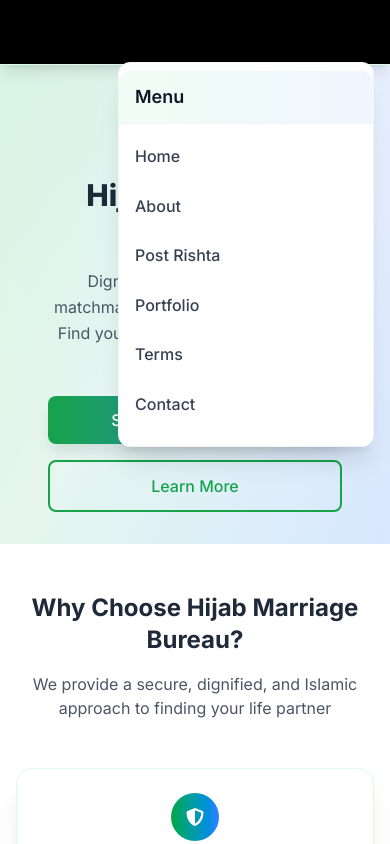
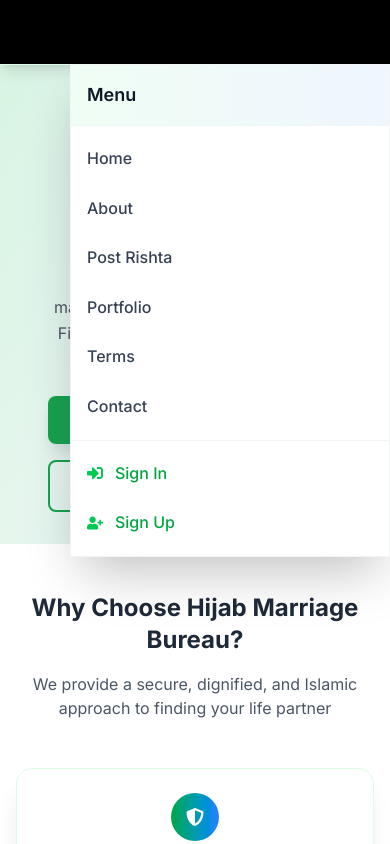
Before and after one commit to shahemwafi/hijabm, a Next.js app: page / in a window 390 px wide. Both pictures are taken after a click on the button "Toggle menu". Shown: the top 844 px of the page. Built offline with nearby package versions, Linux system fonts and the light colour scheme; no server answers.

Commit message:
Fix: Make navbar and dropdown fully mobile-responsive with improved UX and accessibility

```diff
--- a/src/app/layout.tsx
+++ b/src/app/layout.tsx
@@ -46,8 +46,11 @@
                     <div className="w-8 h-8 bg-gradient-to-r from-green-600 to-blue-500 rounded-lg flex items-center justify-center">
                       <span className="text-white font-bold text-sm">H</span>
                     </div>
-                    <span className="font-poppins font-semibold text-lg sm:text-xl text-gray-800">
+                    <span className="font-poppins font-semibold text-sm sm:text-lg lg:text-xl text-gray-800 hidden sm:block">
                       Hijab Marriage Bureau
+                    </span>
+                    <span className="font-poppins font-semibold text-sm text-gray-800 sm:hidden">
+                      HMB
                     </span>
                   </Link>
                 </div>
@@ -92,8 +95,8 @@
                   </Link>
                 </div>
 
-                {/* User Profile Dropdown */}
-                <div className="flex items-center">
+                {/* User Profile Dropdown - Desktop Only */}
+                <div className="hidden md:flex items-center">
                   <ClientUserProfileDropdown />
                 </div>
 
--- a/src/components/MobileNavigation.tsx
+++ b/src/components/MobileNavigation.tsx
@@ -1,11 +1,15 @@
 
 "use client";
-import { useState } from "react";
+import { useState, useEffect, useRef } from "react";
 import Link from "next/link";
-import { FaBars, FaTimes } from "react-icons/fa";
+import { FaBars, FaTimes, FaUser, FaSignInAlt, FaUserPlus, FaShieldAlt } from "react-icons/fa";
+import { useAuth } from "@/contexts/AuthContext";
 
 export default function MobileNavigation() {
   const [isOpen, setIsOpen] = useState(false);
+  const { user, logout } = useAuth();
+  const menuRef = useRef<HTMLDivElement>(null);
+  const buttonRef = useRef<HTMLButtonElement>(null);
 
   const toggleMenu = () => {
     setIsOpen(!isOpen);
@@ -15,13 +19,49 @@
     setIsOpen(false);
   };
 
+  // Close menu when clicking outside
+  useEffect(() => {
+    function handleClickOutside(event: MouseEvent) {
+      if (
+        menuRef.current &&
+        !menuRef.current.contains(event.target as Node) &&
+        buttonRef.current &&
+        !buttonRef.current.contains(event.target as Node)
+      ) {
+        setIsOpen(false);
+      }
+    }
+
+    // Close menu on escape key
+    function handleEscapeKey(event: KeyboardEvent) {
+      if (event.key === 'Escape') {
+        setIsOpen(false);
+      }
+    }
+
+    if (isOpen) {
+      document.addEventListener('mousedown', handleClickOutside);
+      document.addEventListener('keydown', handleEscapeKey);
+      // Prevent body scroll when menu is open
+      document.body.style.overflow = 'hidden';
+    }
+
+    return () => {
+      document.removeEventListener('mousedown', handleClickOutside);
+      document.removeEventListener('keydown', handleEscapeKey);
+      document.body.style.overflow = 'unset';
+    };
+  }, [isOpen]);
+
   return (
     <div className="relative">
       {/* Hamburger Button */}
       <button
+        ref={buttonRef}
         onClick={toggleMenu}
-        className="p-2 rounded-md text-gray-700 hover:text-green-600 hover:bg-gray-100 transition-colors duration-200"
+        className="p-2 rounded-md text-gray-700 hover:text-green-600 hover:bg-gray-100 transition-colors duration-200 focus:outline-none focus:ring-2 focus:ring-green-500 focus:ring-offset-2"
         aria-label="Toggle menu"
+        aria-expanded={isOpen}
       >
         {isOpen ? (
           <FaTimes className="h-6 w-6" />
@@ -32,15 +72,28 @@
 
       {/* Mobile Menu */}
       {isOpen && (
-        <div className="absolute right-0 mt-2 w-64 bg-white rounded-xl shadow-xl border border-gray-100 py-2 z-50 animate-fade-in">
-          <div className="px-4 py-3 border-b border-gray-100 bg-gradient-to-r from-green-50 to-blue-50 rounded-t-xl">
+        <>
+          {/* Backdrop */}
+          <div
+            className="fixed inset-0 bg-black bg-opacity-50 z-40"
+            onClick={closeMenu}
+          />
+
+          {/* Menu Content */}
+          <div
+            ref={menuRef}
+            className="fixed top-16 right-0 w-80 max-h-[calc(100vh-4rem)] bg-white shadow-2xl border border-gray-100 z-50 transform transition-transform duration-300 ease-in-out overflow-y-auto"
+          >
+            {/* Header */}
+            <div className="px-4 py-4 border-b border-gray-100 bg-gradient-to-r from-green-50 to-blue-50">
               <h3 className="font-semibold text-gray-900 text-lg">Menu</h3>
             </div>
 
+            {/* Navigation Links */}
             <div className="py-2">
               <Link
                 href="/"
-              className="flex items-center px-4 py-3 text-gray-700 hover:bg-gray-50 transition-colors duration-200"
+                className="flex items-center px-4 py-3 text-gray-700 hover:bg-gray-50 transition-colors duration-200 active:bg-gray-100"
                 onClick={closeMenu}
               >
                 <span className="font-medium">Home</span>
@@ -48,7 +101,7 @@
 
               <Link
                 href="/about"
-              className="flex items-center px-4 py-3 text-gray-700 hover:bg-gray-50 transition-colors duration-200"
+                className="flex items-center px-4 py-3 text-gray-700 hover:bg-gray-50 transition-colors duration-200 active:bg-gray-100"
                 onClick={closeMenu}
               >
                 <span className="font-medium">About</span>
@@ -56,7 +109,7 @@
 
               <Link
                 href="/pay"
-              className="flex items-center px-4 py-3 text-gray-700 hover:bg-gray-50 transition-colors duration-200"
+                className="flex items-center px-4 py-3 text-gray-700 hover:bg-gray-50 transition-colors duration-200 active:bg-gray-100"
                 onClick={closeMenu}
               >
                 <span className="font-medium">Post Rishta</span>
@@ -64,7 +117,7 @@
 
               <Link
                 href="/portfolio"
-              className="flex items-center px-4 py-3 text-gray-700 hover:bg-gray-50 transition-colors duration-200"
+                className="flex items-center px-4 py-3 text-gray-700 hover:bg-gray-50 transition-colors duration-200 active:bg-gray-100"
                 onClick={closeMenu}
               >
                 <span className="font-medium">Portfolio</span>
@@ -72,7 +125,7 @@
 
               <Link
                 href="/terms"
-              className="flex items-center px-4 py-3 text-gray-700 hover:bg-gray-50 transition-colors duration-200"
+                className="flex items-center px-4 py-3 text-gray-700 hover:bg-gray-50 transition-colors duration-200 active:bg-gray-100"
                 onClick={closeMenu}
               >
                 <span className="font-medium">Terms</span>
@@ -80,21 +133,90 @@
 
               <Link
                 href="/contact"
-              className="flex items-center px-4 py-3 text-gray-700 hover:bg-gray-50 transition-colors duration-200"
+                className="flex items-center px-4 py-3 text-gray-700 hover:bg-gray-50 transition-colors duration-200 active:bg-gray-100"
                 onClick={closeMenu}
               >
                 <span className="font-medium">Contact</span>
               </Link>
             </div>
+
+            {/* User Authentication Section */}
+            <div className="border-t border-gray-100 py-2">
+              {!user ? (
+                <>
+                  <Link
+                    href="/login"
+                    className="flex items-center px-4 py-3 text-green-600 hover:bg-green-50 transition-colors duration-200 active:bg-green-100"
+                    onClick={closeMenu}
+                  >
+                    <FaSignInAlt className="mr-3 text-green-500 flex-shrink-0" />
+                    <span className="font-medium">Sign In</span>
+                  </Link>
+
+                  <Link
+                    href="/register"
+                    className="flex items-center px-4 py-3 text-green-600 hover:bg-green-50 transition-colors duration-200 active:bg-green-100"
+                    onClick={closeMenu}
+                  >
+                    <FaUserPlus className="mr-3 text-green-500 flex-shrink-0" />
+                    <span className="font-medium">Sign Up</span>
+                  </Link>
+                </>
+              ) : (
+                <>
+                  <div className="px-4 py-3 border-b border-gray-100 bg-gradient-to-r from-green-50 to-blue-50">
+                    <div className="flex items-center space-x-3">
+                      <div className="w-10 h-10 bg-gradient-to-r from-green-600 to-blue-500 rounded-full flex items-center justify-center flex-shrink-0">
+                        <span className="text-white font-semibold text-sm">
+                          {user.email?.charAt(0).toUpperCase() || 'U'}
+                        </span>
                       </div>
+                      <div className="flex-1 min-w-0">
+                        <p className="text-sm font-semibold text-gray-900 truncate">
+                          {user.email?.split('@')[0] || 'User'}
+                        </p>
+                        <p className="text-xs text-gray-500 truncate">
+                          {user.email}
+                        </p>
+                      </div>
+                    </div>
+                  </div>
+
+                  <Link
+                    href="/profile"
+                    className="flex items-center px-4 py-3 text-gray-700 hover:bg-gray-50 transition-colors duration-200 active:bg-gray-100"
+                    onClick={closeMenu}
+                  >
+                    <FaUser className="mr-3 text-gray-400 flex-shrink-0" />
+                    <span>My Profile</span>
+                  </Link>
+
+                  {user.isAdmin && (
+                    <Link
+                      href="/admin"
+                      className="flex items-center px-4 py-3 text-blue-600 hover:bg-blue-50 transition-colors duration-200 active:bg-blue-100"
+                      onClick={closeMenu}
+                    >
+                      <FaShieldAlt className="mr-3 text-blue-500 flex-shrink-0" />
+                      <span>Admin Panel</span>
+                    </Link>
                   )}
 
-      {/* Backdrop */}
-      {isOpen && (
-        <div
-          className="fixed inset-0 bg-black bg-opacity-25 z-40"
-          onClick={closeMenu}
-        />
+                  <button
+                    onClick={() => {
+                      logout();
+                      closeMenu();
+                    }}
+                    className="flex items-center px-4 py-3 text-red-600 hover:bg-red-50 transition-colors duration-200 active:bg-red-100 w-full text-left"
+                  >
+                    <FaSignInAlt className="mr-3 text-red-500 flex-shrink-0" />
+                    <span>Sign Out</span>
+                  </button>
+                </>
+              )}
+            </div>
+          </div>
+        </>
       )}
     </div>
   );
--- a/src/components/Postishta.tsx
+++ b/src/components/Postishta.tsx
@@ -62,6 +62,15 @@
         <div className="bg-green-50 text-black border border-green-200 rounded-lg p-4 mb-4 text-left">
           <div className="mb-2 font-semibold text-green-800">
             Pay via Easypaisa
+          </div>
+          <div className="mb-3 p-3 bg-white rounded-lg border border-green-300">
+            <div className="text-center mb-2">
+              <span className="text-lg font-bold text-green-800">Pre-registration Fee:</span>
+              <div className="text-2xl font-bold text-green-600">Rs. 6,000</div>
+            </div>
+            <div className="text-xs text-green-700 text-center">
+              One-time payment for profile submission and matching services
+            </div>
           </div>
           <div className="mb-1">
             Number: <span className="font-mono font-bold">03340051076</span>
--- a/src/components/UserProfileDropdown.tsx
+++ b/src/components/UserProfileDropdown.tsx
@@ -24,7 +24,7 @@
 
   if (!user) {
     return (
-      <div className="flex items-center space-x-2 sm:space-x-4">
+      <div className="hidden md:flex items-center space-x-2 sm:space-x-4">
         <Link
           href="/login"
           className="btn-primary px-3 py-2 text-sm sm:px-4 sm:py-2"
```
Also changed, not shown: src/components/Submit.tsx (indentation only). Lines whose indentation alone changed are shown as unchanged.
